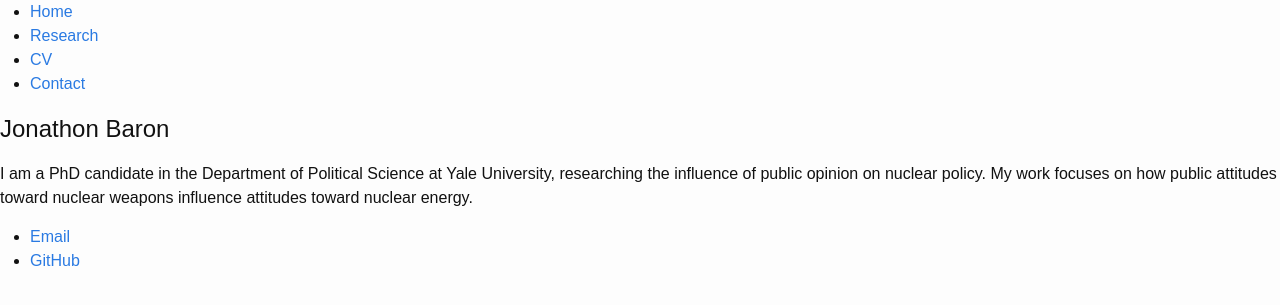
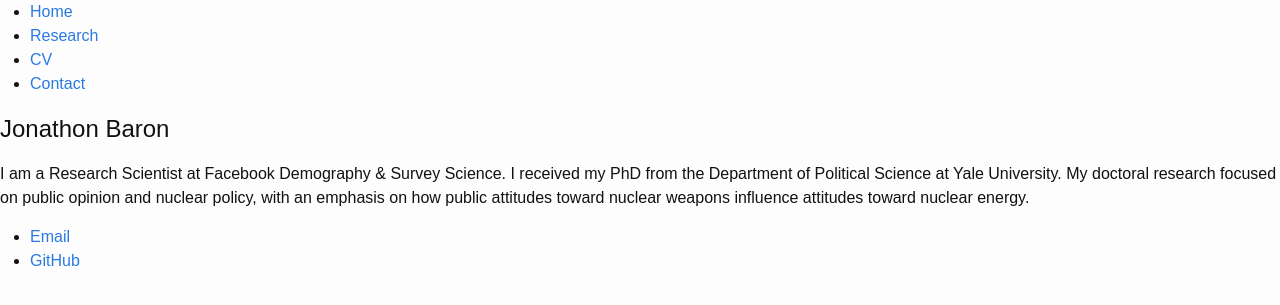
Before and after one commit to jonathonbaron/jonathonbaron.github.io, a Jekyll site: the page built from index.md, in a window 1280 px wide. Shown: the top 305 px of the page. Built offline with Jekyll 4.4.1, drawn with Linux system fonts in a browser that asks for light colours.

Commit message:
Update index.md

```diff
--- a/index.md
+++ b/index.md
@@ -10,4 +10,4 @@ output:
 
 <!--- <img style="float: left; height: 245px; margin: 0 20px 10px 0" src="/assets/baron_photo.jpg" alt="pic" /> -->
 
-I am a PhD candidate in the Department of Political Science at Yale University, researching the influence of public opinion on nuclear policy. My work focuses on how public attitudes toward nuclear weapons influence attitudes toward nuclear energy.
+I am a Research Scientist at Facebook Demography & Survey Science. I received my PhD from the Department of Political Science at Yale University. My doctoral research focused on public opinion and nuclear policy, with an emphasis on how public attitudes toward nuclear weapons influence attitudes toward nuclear energy.
```
